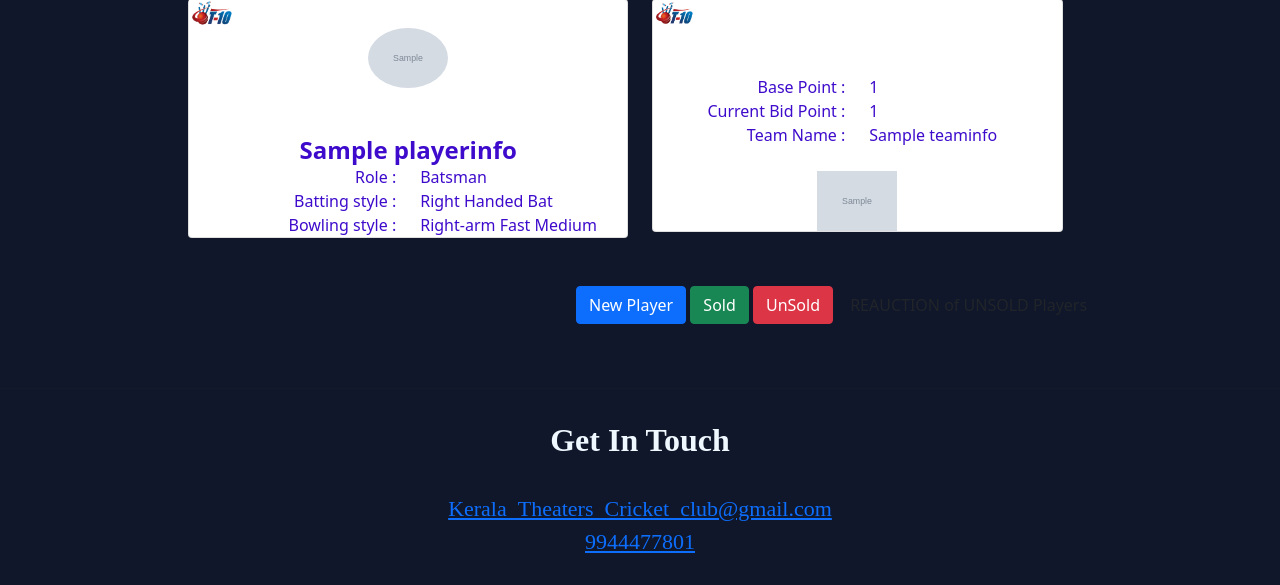
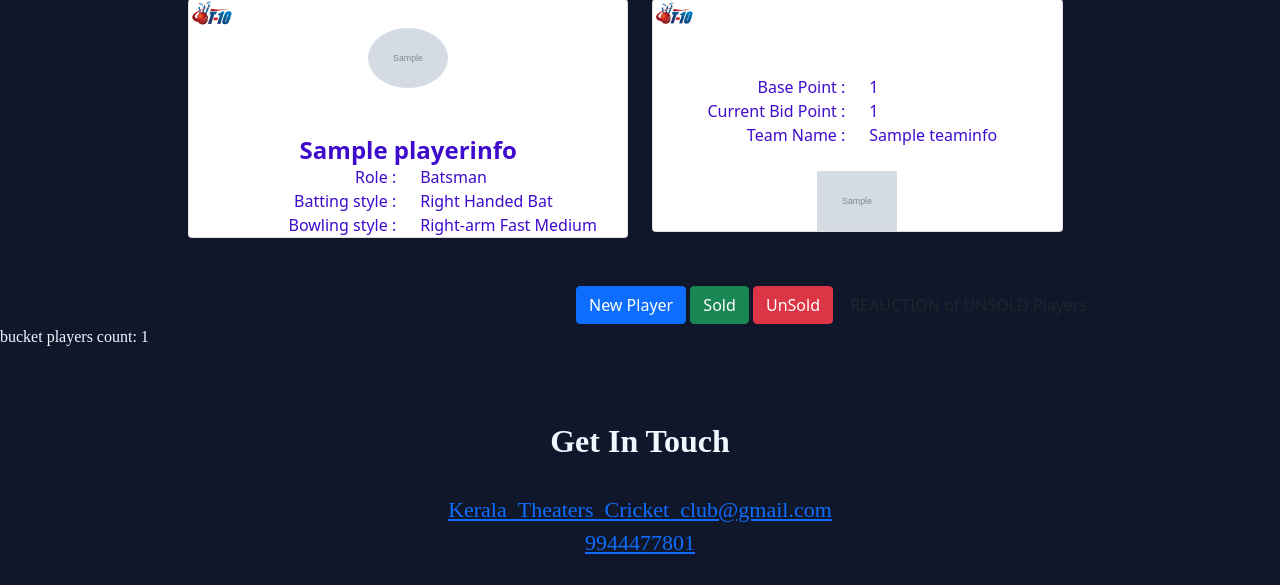
Before and after one commit to dinto/KTCC, a Django app: page /Bid_Screen_new_Player in a window 1280 px wide. Shown: the part 119-704 px from the top of the page. Run offline with Django 3.2, Linux system fonts and the light colour scheme; a user stored in the database is signed in; tables that the repository leaves empty hold one stand-in row (values such as "Sample post"); grey boxes marked "Sample" are stand-in pictures.

Commit message:
bid bucket

```diff
--- a/KTCC/templates/Bid_screen_new_player.html
+++ b/KTCC/templates/Bid_screen_new_player.html
@@ -104,6 +104,9 @@
 
     </form>
 
+    <span class="heading">bucket players count: {{ Bid_bucket_count}}
+    </span>
+
 {% else %}
     <h2 class="text-center">admin can only see this page so login as admin</h2>
 {% endif %}
--- a/KTCC/views.py
+++ b/KTCC/views.py
@@ -239,33 +239,36 @@ def Bid_Screen_new_Player(request):
                 instance = Unsold_player.objects.get(Player_name=i.Player_name)
                 instance.delete()
 
-    print("Bid_bucket_count",Bid_bucket_count)
     if(Bid_bucket_count>0):
         current_bid_player_count =Bid_Bucket.objects.filter(Current_player = True).count()
         Base_piont=Season.objects.values('Base_Point_For_Player')[0]['Base_Point_For_Player']
         CurrentBids = CurrentBid.objects.all()
-        print("current_bid_player_count",current_bid_player_count)
         if(current_bid_player_count>0):
             random_object =Bid_Bucket.objects.filter(Current_player = True)
             context = {
                 "random_object": random_object,
                 "CurrentBid":CurrentBids,
-                "Base_piont":Base_piont
+                "Base_piont":Base_piont,
+                "Bid_bucket_count":Bid_bucket_count
             }
             return render(request, "Bid_screen_new_player.html",context)
         else:
             if request.method == "POST" and 'NewPlayer' in request.POST:
-                print("NewPlayer")
                 random_object_db = Bid_Bucket.objects.all()[randint(0, Bid_bucket_count - 1)] #single random object
                 Bid_Bucket.objects.filter(Player_name = random_object_db.Player_name).update(Current_player = True)
                 random_object =Bid_Bucket.objects.filter(Current_player = True)
                 context = {
                 "random_object": random_object,
                 "CurrentBid":CurrentBids,
-                "Base_piont":Base_piont
+                "Base_piont":Base_piont,
+                "Bid_bucket_count":Bid_bucket_count
                 }
                 return render(request, "Bid_screen_new_player.html",context)
-    return render(request, "Bid_screen_new_player.html")
+    context = {
+    "Base_piont":Base_piont,
+    "Bid_bucket_count":Bid_bucket_count
+    }
+    return render(request, "Bid_screen_new_player.html",context)
 
 
 def getpdfs(request):
```
